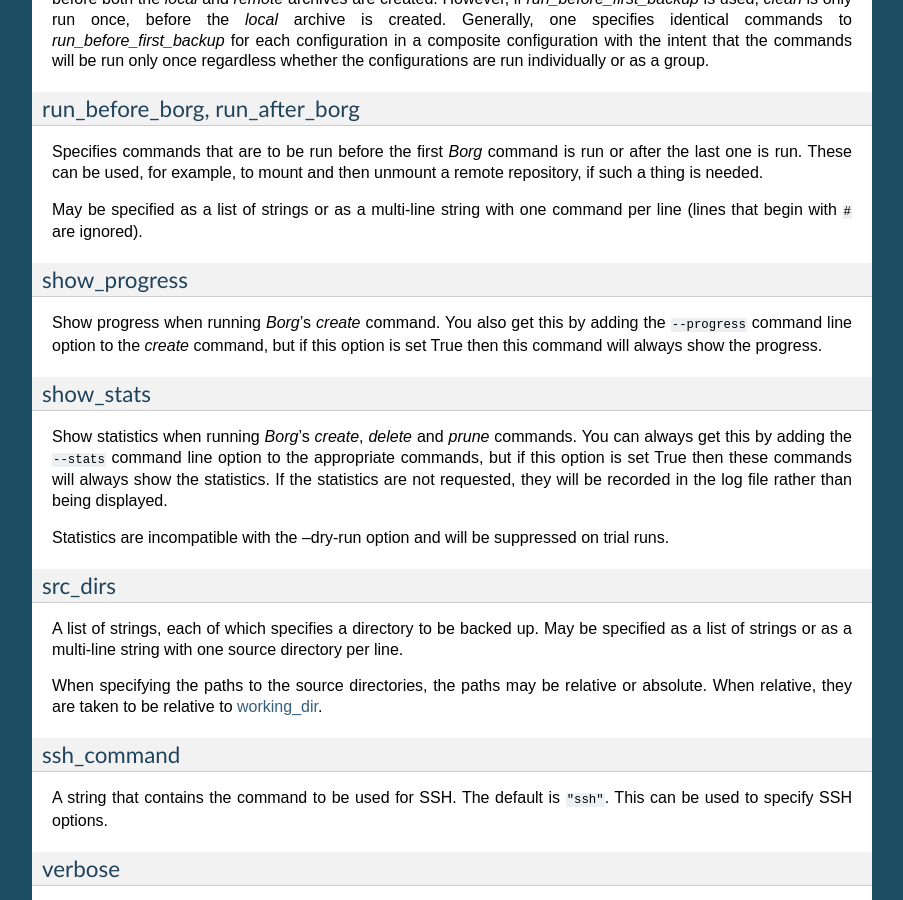
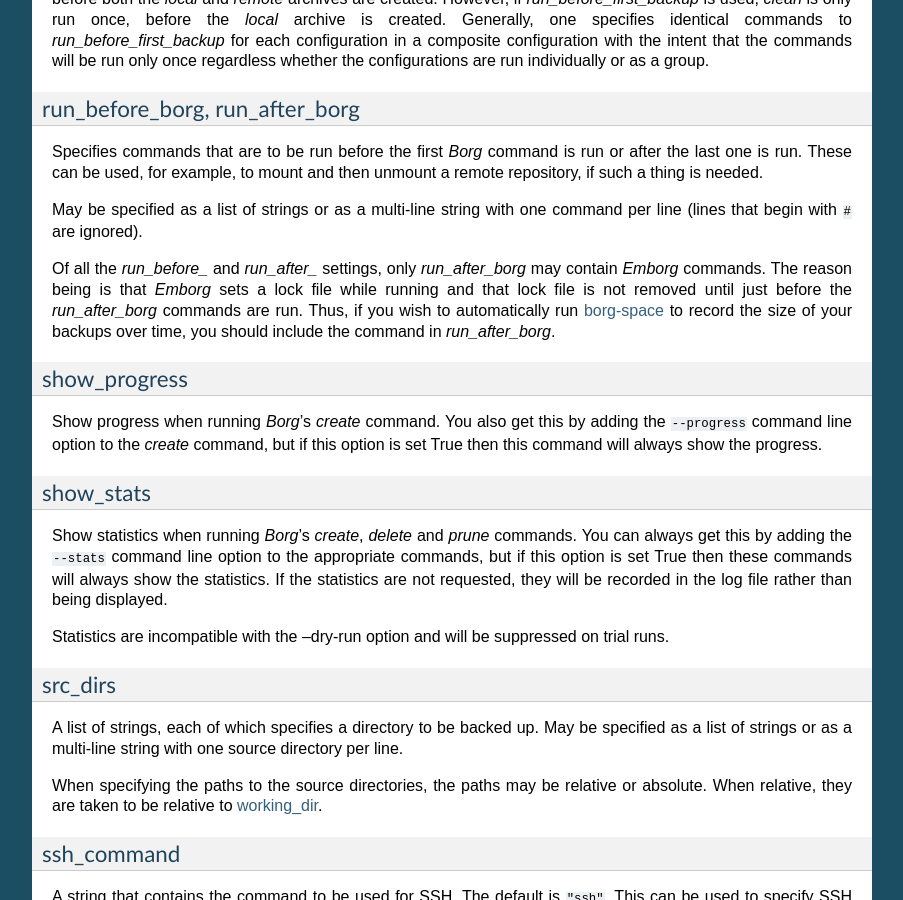
Before and after one commit to KenKundert/emborg, a Sphinx documentation site: the page built from doc/configuring.rst, in a window 1280 px wide and 900 px high, scrolled down 14115 px. Shown: the whole window, without its empty margins (198-1101 px from the left). Built offline with Sphinx 7.4.7, drawn with Linux system fonts in a browser that asks for light colours.

Commit message:
update instructions for running borg-space from emborg

```diff
--- a/doc/configuring.rst
+++ b/doc/configuring.rst
@@ -1081,6 +1081,12 @@
 May be specified as a list of strings or as a multi-line string with one command
 per line (lines that begin with ``#`` are ignored).
 
+Of all the *run_before_* and *run_after_* settings, only *run_after_borg* may
+contain *Emborg* commands.  The reason being is that *Emborg* sets a lock file
+while running and that lock file is not removed until just before the
+*run_after_borg* commands are run.  Thus, if you wish to automatically run
+`borg-space <https://github.com/KenKundert/borg-space>`_ to record the size of
+your backups over time, you should include the command in *run_after_borg*.
 
 .. _show_progress:
 
```
Also changed, not shown: 2 other files.
